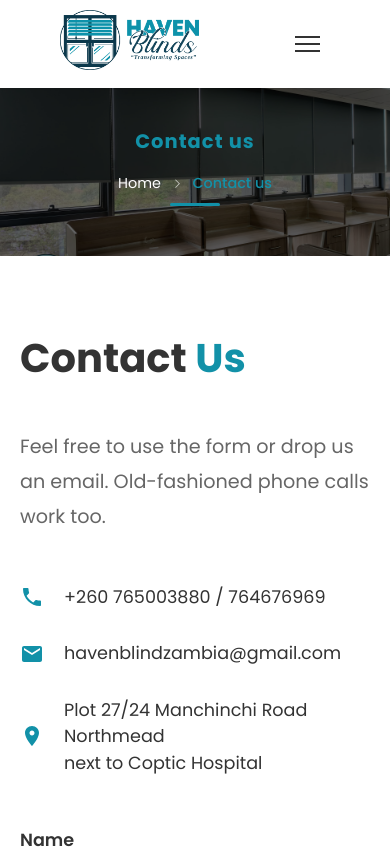
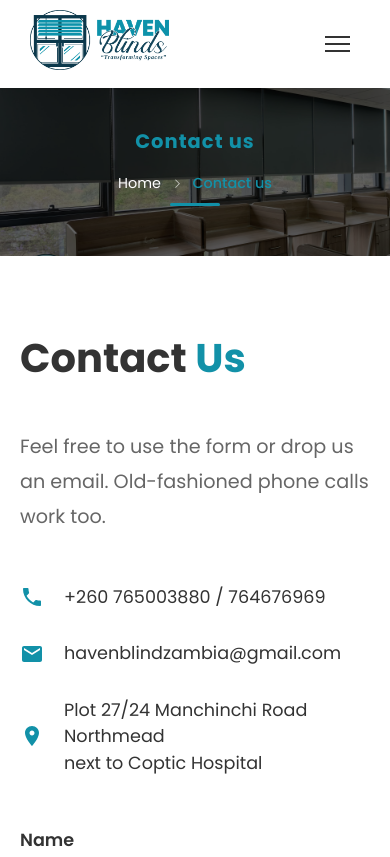
Before and after one commit to Jessekay0629/Haven-Blinds, a website: page public/contact.html in a window 390 px wide. Shown: the top 857 px of the page. Drawn offline with nearby package versions, Linux system fonts and the light colour scheme; a script that the page names is missing.

Commit message:
responsiveness updates

```diff
--- a/public/css/external.css
+++ b/public/css/external.css
@@ -350,6 +350,10 @@
     .logo img {
         height: 60px;
     }
+
+    .header .container {
+    padding: 0 30px;
+}
 
     .why-us-image {
         padding: 0 15px;
@@ -1854,7 +1858,7 @@
         }
 
         .cpage-info-panel h1 {
-            font-size: 3.5rem;
+            font-size: 3.2rem;
             font-weight: 700;
             margin-bottom: 40px;
             color: #333;
--- a/public/css/styles.css
+++ b/public/css/styles.css
@@ -350,6 +350,11 @@
     .logo img {
         height: 60px;
     }
+
+        .header .container {
+    padding: 0 30px;
+    }
+
 
     .why-us-image {
         padding: 0 15px;
```
